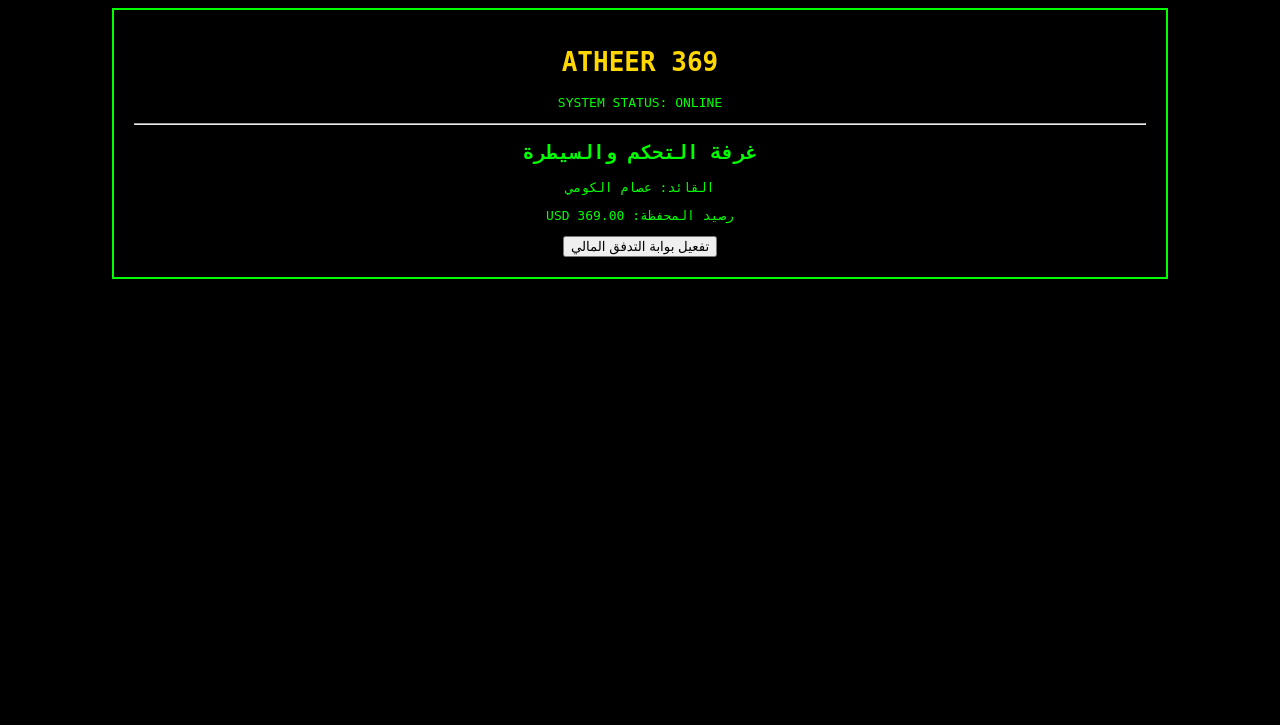
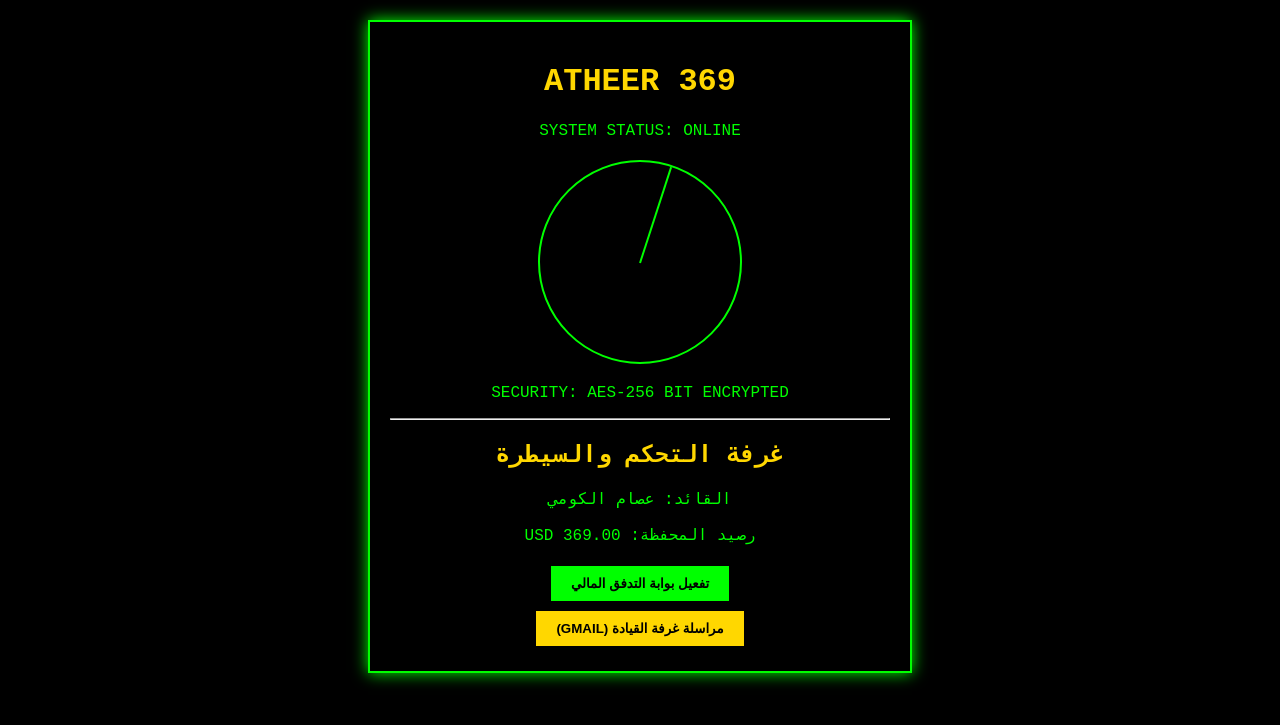
Before and after one commit to e65461123-png/essam_athar369, a Flask app: template templates/index.html in a window 1280 px wide. Shown: the top 725 px of the page. Run offline with Flask 3, Linux system fonts and the light colour scheme; the template is opened without the code that fills it, so the values that code supplies are empty.

Commit message:
Update index.html

```diff
--- a/templates/index.html
+++ b/templates/index.html
@@ -4,20 +4,27 @@
     <meta charset="UTF-8">
     <title>غرفة التحكم - ATHEER 369</title>
     <style>
-        body { background-color: black; color: #00FF00; font-family: monospace; text-align: center; }
-        .container { border: 2px solid #00FF00; padding: 20px; width: 80%; margin: auto; }
-        h1 { color: gold; }
+        body { background-color: #000; color: #00FF00; font-family: 'Courier New', monospace; text-align: center; margin: 0; padding: 20px; }
+        .container { border: 2px solid #00FF00; padding: 20px; width: 90%; max-width: 500px; margin: auto; box-shadow: 0 0 15px #00FF00; }
+        .radar { width: 200px; height: 200px; border: 2px solid #00FF00; border-radius: 50%; margin: 20px auto; position: relative; overflow: hidden; }
+        .radar::after { content: ''; position: absolute; width: 100%; height: 2px; background: #00FF00; top: 50%; transform-origin: right; animation: rotate 2s linear infinite; }
+        @keyframes rotate { from { transform: rotate(0deg); } to { transform: rotate(360deg); } }
+        button { background: #00FF00; border: none; padding: 10px 20px; cursor: pointer; font-weight: bold; margin: 5px; }
+        h1, h2 { color: gold; }
     </style>
 </head>
 <body>
     <div class="container">
         <h1>ATHEER 369</h1>
         <p>SYSTEM STATUS: ONLINE</p>
+        <div class="radar"></div>
+        <p>SECURITY: AES-256 BIT ENCRYPTED</p>
         <hr>
         <h2>غرفة التحكم والسيطرة</h2>
         <p>القائد: عصام الكومي</p>
         <p>رصيد المحفظة: USD 369.00</p>
-        <button>تفعيل بوابة التدفق المالي</button>
+        <button>تفعيل بوابة التدفق المالي</button><br>
+        <button style="background: gold;">مراسلة غرفة القيادة (GMAIL)</button>
     </div>
 </body>
 </html>
```
